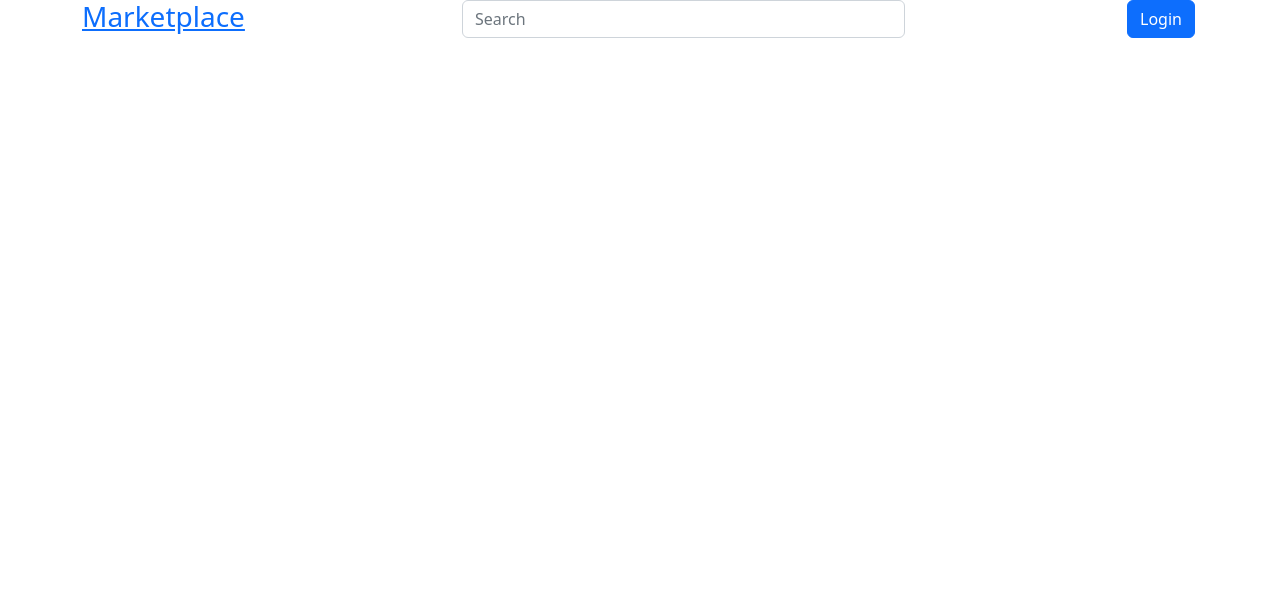
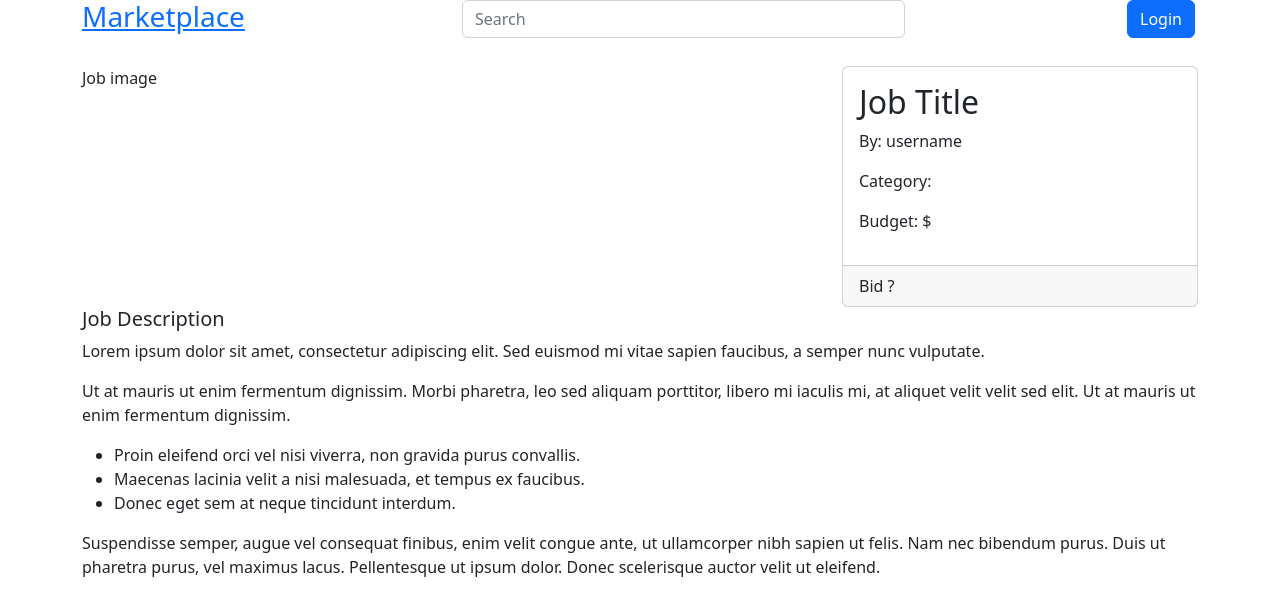
Before and after one commit to royfa28/meydit-marketplace, a React (Create React App) app in the folder front-end/: page /jobDetails/1 in a window 1280 px wide. Before the commit this address had no page. Shown: the top 616 px of the page. Built offline with nearby package versions, Linux system fonts and the light colour scheme.

Commit message:
Create job details page and add Job context

```diff
--- a/front-end/src/App.js
+++ b/front-end/src/App.js
@@ -5,8 +5,8 @@ import "./App.css";
 import Header from './components/header-comp/Header';
 import Homepage from './components/homepage-comp/Homepage';
 import AccountPage from './components/account-comp/AccountPage';
+import JobDetails from './components/job-comp/JobDetails';
 import AddJob from './components/job-comp/AddJob';
-
 
 const App = () => {
     return (
@@ -15,6 +15,7 @@ const App = () => {
             <Routes>
                 <Route path="/" element={<Homepage />} />
                 <Route path="/Accountpage" element={<AccountPage />} />
+                <Route path="/jobDetails/:jobID" element={<JobDetails />} />
                 <Route path="/AddJob" element={<AddJob />} />
             </Routes>
         </>
--- /dev/null
+++ b/front-end/src/components/job-comp/JobDetails.js
@@ -0,0 +1,64 @@
+/* eslint-disable react-hooks/exhaustive-deps */
+import React, { useEffect } from 'react';
+import { useParams } from "react-router-dom";
+
+import { Row, Col, Card, Tab, Tabs } from 'react-bootstrap';
+
+import { Container } from 'react-bootstrap';
+
+// This page is the product details page, which will show individual product details
+export default function JobDetailPage() {
+
+    // Get the params that was passed from ProductCard.js
+    const { jobId } = useParams();
+
+    // Get data from database, with the productID as the parameter
+    // useEffect(() => {
+    //     axios.get(`/api/jobs/${jobId}`).then((res) => {
+    //         setJob(res.data);
+    //     });
+    // }, [jobId]);
+
+    return (
+        <div>
+            <Container className='mt-4'>
+                <Row className="Product-Page justify-content-between">
+                    <Col md={7} xs={12} className="product-Col">
+                        {/* <ProductImageSlider /> */}
+                        Job image
+                    </Col>
+
+                    <Col md={4} xs={12} className="product-Col">
+                        <Card className="product-card">
+                            <Card.Body>
+                                <h2>Job Title</h2>
+                                <p>By: username </p>
+                                <p>Category: </p>
+                                <p>Budget: $</p>
+                            </Card.Body>
+
+                            <Card.Footer>
+                                Bid ?
+                            </Card.Footer>
+                        </Card>
+                    </Col>
+                </Row>
+
+                <Row>
+                    <Col>
+                        <h5>Job Description</h5>
+                        <p>Lorem ipsum dolor sit amet, consectetur adipiscing elit. Sed euismod mi vitae sapien faucibus, a semper nunc vulputate. </p>
+                        <p>Ut at mauris ut enim fermentum dignissim. Morbi pharetra, leo sed aliquam porttitor, libero mi iaculis mi, at aliquet velit velit sed elit. Ut at mauris ut enim fermentum dignissim. </p>
+                        <ul>
+                            <li>Proin eleifend orci vel nisi viverra, non gravida purus convallis.</li>
+                            <li>Maecenas lacinia velit a nisi malesuada, et tempus ex faucibus.</li>
+                            <li>Donec eget sem at neque tincidunt interdum.</li>
+                        </ul>
+                        <p>Suspendisse semper, augue vel consequat finibus, enim velit congue ante, ut ullamcorper nibh sapien ut felis. Nam nec bibendum purus. Duis ut pharetra purus, vel maximus lacus. Pellentesque ut ipsum dolor. Donec scelerisque auctor velit ut eleifend. </p>
+                    </Col>
+                </Row>
+            </Container>
+
+        </div>
+    )
+}
```
Also changed, not shown: front-end/src/context/JobContext.js (added, +43 -0 lines).
